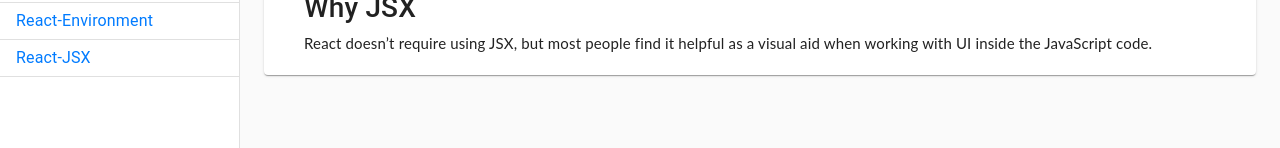
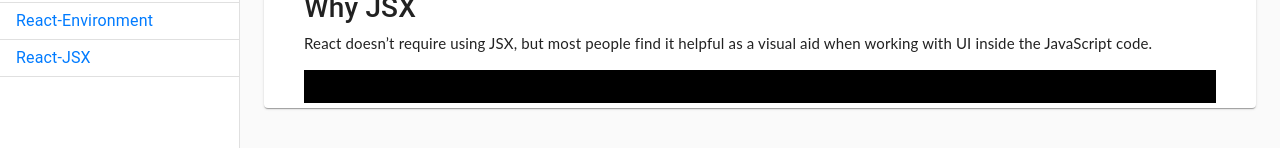
Before and after one commit to mini-militant/tutorial-web, a React (Create React App) app: page /react/jsx in a window 1280 px wide. Shown: the part 222-370 px from the top of the page. Built offline with nearby package versions, Linux system fonts and the light colour scheme.

Commit message:
1 file modified

```diff
--- a/components/ReactTutorial/JSX.js
+++ b/components/ReactTutorial/JSX.js
@@ -40,6 +40,7 @@
   },
   box: {
     backgroundColor: 'black',
+    textColor:'white',
     padding: '5px',
     border: '0.01px solid'
   }
@@ -66,7 +67,9 @@
             <p>
               React doesn’t require using JSX, but most people find it helpful as a visual aid when working with UI inside the JavaScript code.
           </p>
-
+            <div className={classes.box}>
+              cd my-app
+          </div>
           </section>
 
         </div>
```
